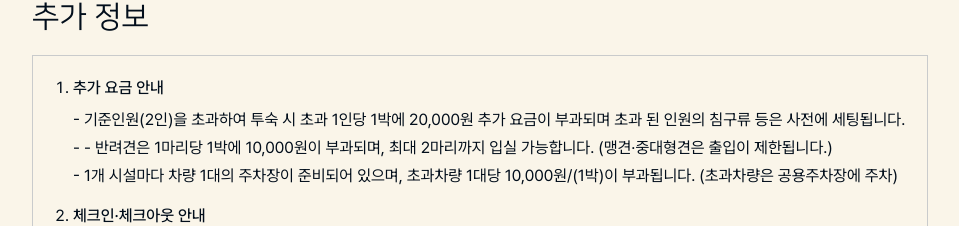
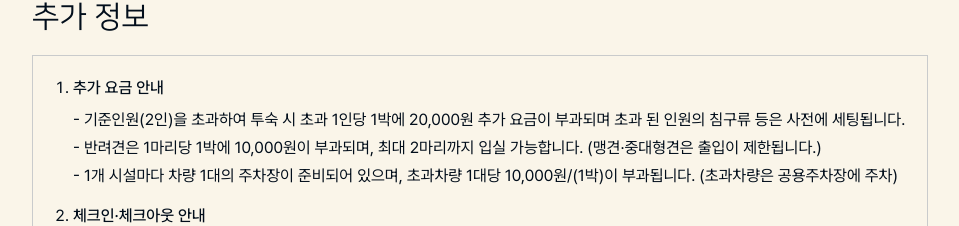
Before and after one commit to sean2474/seclub, a Next.js app in the folder apps/landing/: page /rooms/camping-house in a window 1280 px wide. Shown: the part 2727-2953 px from the top of the page, without its empty margins (160-1119 px from the left). Built offline with nearby package versions, Linux system fonts and the light colour scheme.

Commit message:
신규 홈페이지 수정(25년 8월 6일) 2

```diff
--- a/apps/landing/src/const/room-detail/camping-house-data.tsx
+++ b/apps/landing/src/const/room-detail/camping-house-data.tsx
@@ -43,7 +43,7 @@ export const campingHouseData: RoomInfo = {
       title: "추가 요금 안내",
       items: [
         "- 기준인원(2인)을 초과하여 투숙 시 초과 1인당 1박에 20,000원 추가 요금이 부과되며 초과 된 인원의 침구류 등은 사전에 세팅됩니다.",
-        "- - 반려견은 1마리당 1박에 10,000원이 부과되며, 최대 2마리까지 입실 가능합니다. (맹견·중대형견은 출입이 제한됩니다.)",
+        "- 반려견은 1마리당 1박에 10,000원이 부과되며, 최대 2마리까지 입실 가능합니다. (맹견·중대형견은 출입이 제한됩니다.)",
         "- 1개 시설마다 차량 1대의 주차장이 준비되어 있으며, 초과차량 1대당 10,000원/(1박)이 부과됩니다. (초과차량은 공용주차장에 주차)",
       ]
     },
--- a/apps/landing/src/const/room-detail/ocean-condo-data.tsx
+++ b/apps/landing/src/const/room-detail/ocean-condo-data.tsx
@@ -47,7 +47,7 @@ export const oceanCondoData: RoomInfo = {
       title: "추가 요금 안내",
       items: [
         "- 기준인원(2인)을 초과하여 투숙 시 초과 1인당 1박에 20,000원 추가 요금이 부과되며 초과 된 인원의 침구류 등은 사전에 세팅됩니다.",
-        "- - 반려견은 1마리당 1박에 10,000원이 부과되며, 최대 2마리까지 입실 가능합니다. (맹견·중대형견은 출입이 제한됩니다.)",
+        "- 반려견은 1마리당 1박에 10,000원이 부과되며, 최대 2마리까지 입실 가능합니다. (맹견·중대형견은 출입이 제한됩니다.)",
         "- 주차는 동별 1대는 무료이며, 초과 1대부터 1박당 10,000원이 부과됩니다. (초과차량은 공용주차장에 주차)",
       ]
     },
--- a/apps/landing/src/const/room-detail/ocean-condo-extended-data.tsx
+++ b/apps/landing/src/const/room-detail/ocean-condo-extended-data.tsx
@@ -43,8 +43,8 @@ export const oceanCondoExtendedData: RoomInfo = {
     {
       title: "추가 요금 안내",
       items: [
-        "- 기준인원(2인)을 초과하여 투숙 시 초과 1인당 1박에 20,000원 추가 요금이 부과되며 초과 된 인원의 침구류 등은 사전에 세팅됩니다.",
-        "- - 반려견은 1마리당 1박에 10,000원이 부과되며, 최대 2마리까지 입실 가능합니다. (맹견·중대형견은 출입이 제한됩니다.)",
+        "- 기준인원(4인)을 초과하여 투숙 시 초과 1인당 1박에 20,000원 추가 요금이 부과되며 초과 된 인원의 침구류 등은 사전에 세팅됩니다.",
+        "- 반려견은 1마리당 1박에 10,000원이 부과되며, 최대 2마리까지 입실 가능합니다. (맹견·중대형견은 출입이 제한됩니다.)",
         "- 주차는 동별 1대는 무료이며, 초과 1대부터 1박당 10,000원이 부과됩니다. (초과차량은 공용주차장에 주차)",
       ]
     },
--- a/apps/landing/src/const/room-detail/spa-villa-data.tsx
+++ b/apps/landing/src/const/room-detail/spa-villa-data.tsx
@@ -55,7 +55,7 @@ export const spaVillaData: RoomInfo = {
       title: "추가 요금 안내",
       items: [
         "- 기본인원(기본 2인 확장 4인)에서 추가되는 인원의 1인당 요금은 20,000원이며, 예약하신 추가된 인원의 침구, 세면도구, 식기류 등은 사전에 세팅됩니다.",
-        "- - 반려견은 1마리당 1박에 10,000원이 부과되며, 최대 2마리까지 입실 가능합니다. (맹견·중대형견은 출입이 제한됩니다.)",
+        "- 반려견은 1마리당 1박에 10,000원이 부과되며, 최대 2마리까지 입실 가능합니다. (맹견·중대형견은 출입이 제한됩니다.)",
         "- 주차는 동별 1대는 무료이며, 초과 1대부터 1박당 10,000원이 부과됩니다. (초과차량은 공용주차장에 주차)",
       ]
     },
```
